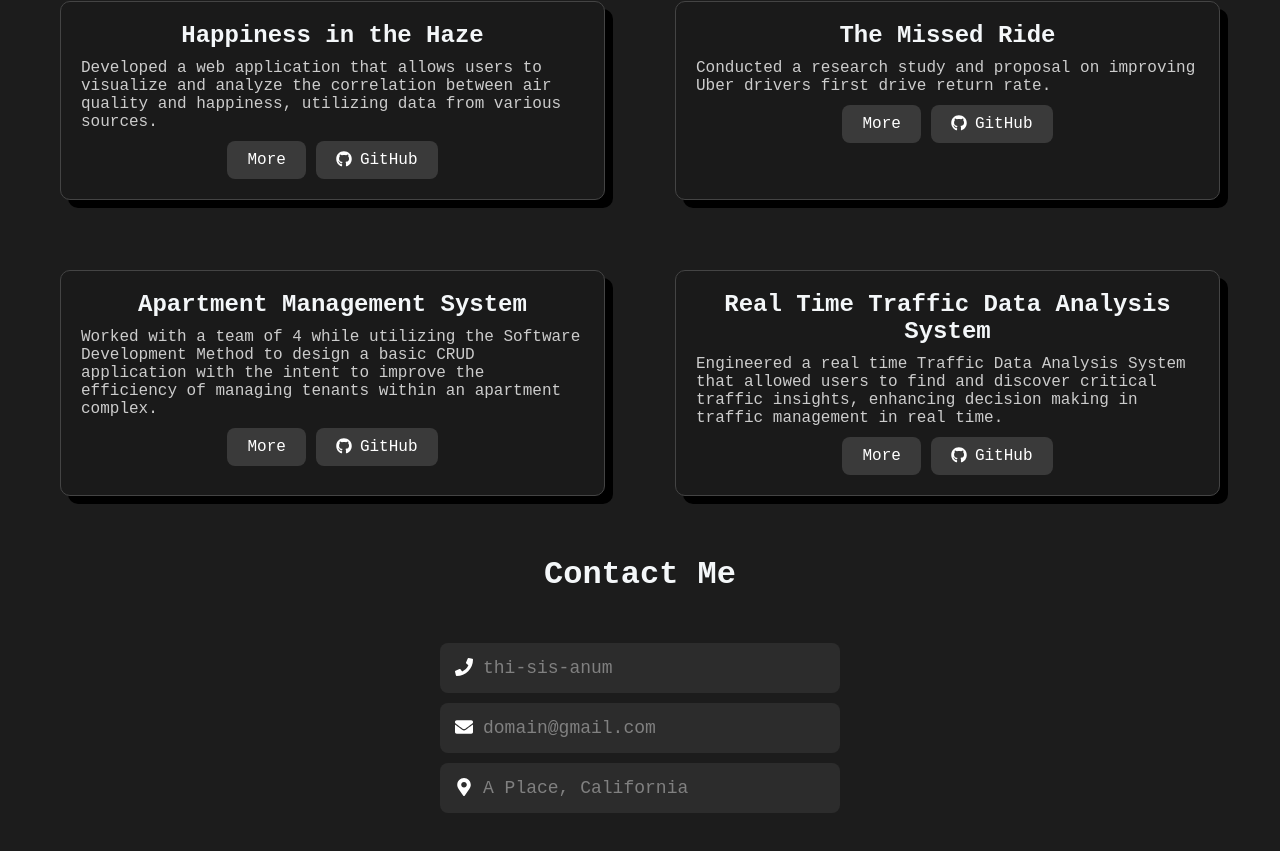
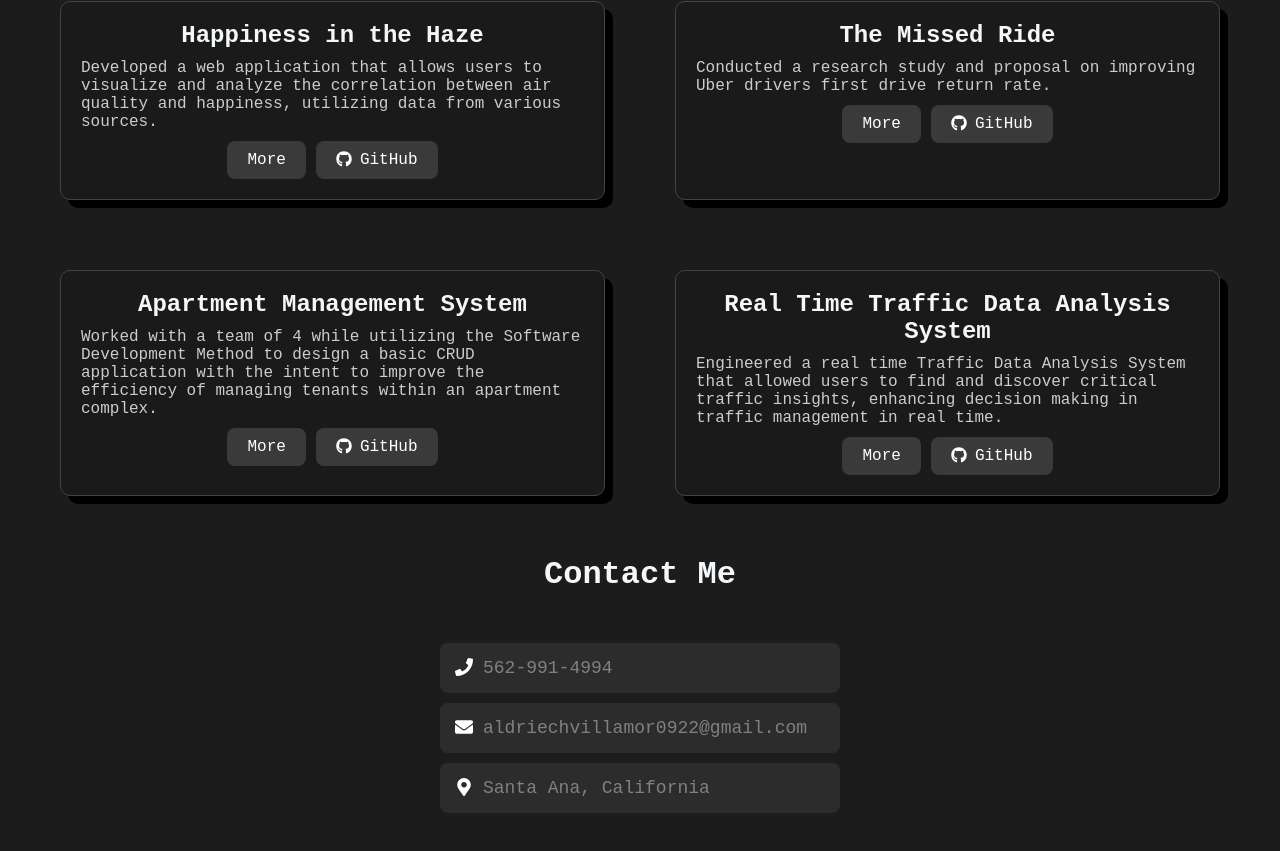
Before and after one commit to aldriechV/Portfolio-Website-AldriechV, a React (Vite) app in the folder Portfolio-Website/: page / in a window 1280 px wide. Shown: the part 1147-1998 px from the top of the page. Built offline with nearby package versions, Linux system fonts and the light colour scheme.

Commit message:
Added Smooth Scrolling
Website now smooth scrolls!

```diff
--- a/Portfolio-Website/package.json
+++ b/Portfolio-Website/package.json
@@ -1,11 +1,13 @@
 {
-  "homepage": "https://aldriechv.github.io/Portfolio-Website/",
+  "homepage": "https://aldriechv.github.io/Portfolio-Website-AldriechV/",
   "name": "portfolio-website",
   "private": true,
   "version": "0.0.0",
   "type": "module",
   "scripts": {
     "dev": "vite",
+    "predeploy": "npm run build",
+    "deploy": "gh-pages -d dist",
     "build": "vite build",
     "lint": "eslint .",
     "preview": "vite preview"
--- a/Portfolio-Website/src/App.jsx
+++ b/Portfolio-Website/src/App.jsx
@@ -12,16 +12,16 @@ const App = () => {
     // Components for NavBar, Projects, and Contacts are over here
     <div className={`container`}>
       <Navbar/>
-      <div className='home'>
+      <div className='home' id='home'>
          <Landing/>
       </div>
-      <h1 className='projects' align='center'>Projects</h1>
+      <h1 className='projects' align='center' id='projects'>Projects</h1>
       <div className='projects-grid'>
         {projects.map((projects, index) => {
             return <Card key={index} experience={projects}/>;
         })}
       </div>
-      <h1 className='contact' align='center'>Contact Me</h1>
+      <h1 className='contact' align='center' id='contact'>Contact Me</h1>
       <Contact/>
 
     </div>
--- a/Portfolio-Website/src/components/ContactMe/Contact.jsx
+++ b/Portfolio-Website/src/components/ContactMe/Contact.jsx
@@ -7,15 +7,15 @@ const Contact = () => {
     <div className="contactInfo">
         <div className='contactItem'>
             <FaPhone />
-            <span>thi-sis-anum</span>
+            <span>562-991-4994</span>
         </div>
         <div className='contactItem'>
             <FaEnvelope />
-            <span>domain@gmail.com</span>
+            <span>aldriechvillamor0922@gmail.com</span>
         </div>
         <div className='contactItem'>
             <FaMapMarkerAlt />
-            <span>A Place, California</span>
+            <span>Santa Ana, California</span>
         </div>
     </div>
 
--- a/Portfolio-Website/src/components/Navbar/Navbar.css
+++ b/Portfolio-Website/src/components/Navbar/Navbar.css
@@ -20,6 +20,13 @@ ul{
     list-style: none;
     text-align: center;
 }
+a{
+    text-decoration: none;
+    color: #F4F7F9;
+}
+html{
+    scroll-behavior: smooth;
+}
 ul li{
     display: inline-block;
     margin: 10px 20px;
--- a/Portfolio-Website/src/components/Navbar/Navbar.jsx
+++ b/Portfolio-Website/src/components/Navbar/Navbar.jsx
@@ -9,9 +9,9 @@ const Navbar = () => {
         <img src={logo_light} alt="" className='logo'/>
         <div className="nav-links">
           <ul>
-              <li>Home</li>
-              <li>Projects</li>
-              <li>Contact Me</li>
+              <li><a href="#home">Home</a></li>
+              <li><a href="#projects">Projects</a></li>
+              <li><a href="#contact">Contact Me</a></li>
           </ul>
         </div>
     </div>
```
